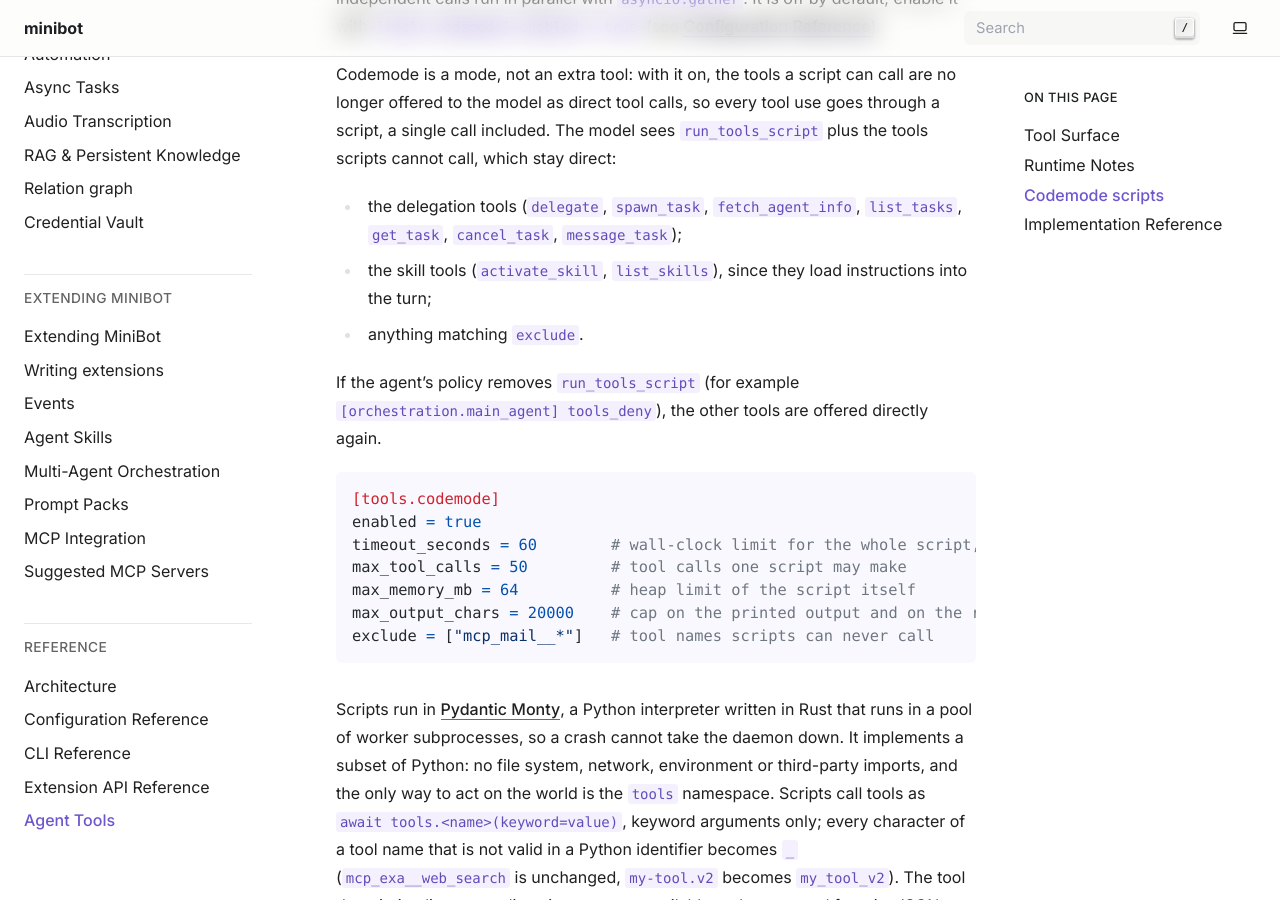
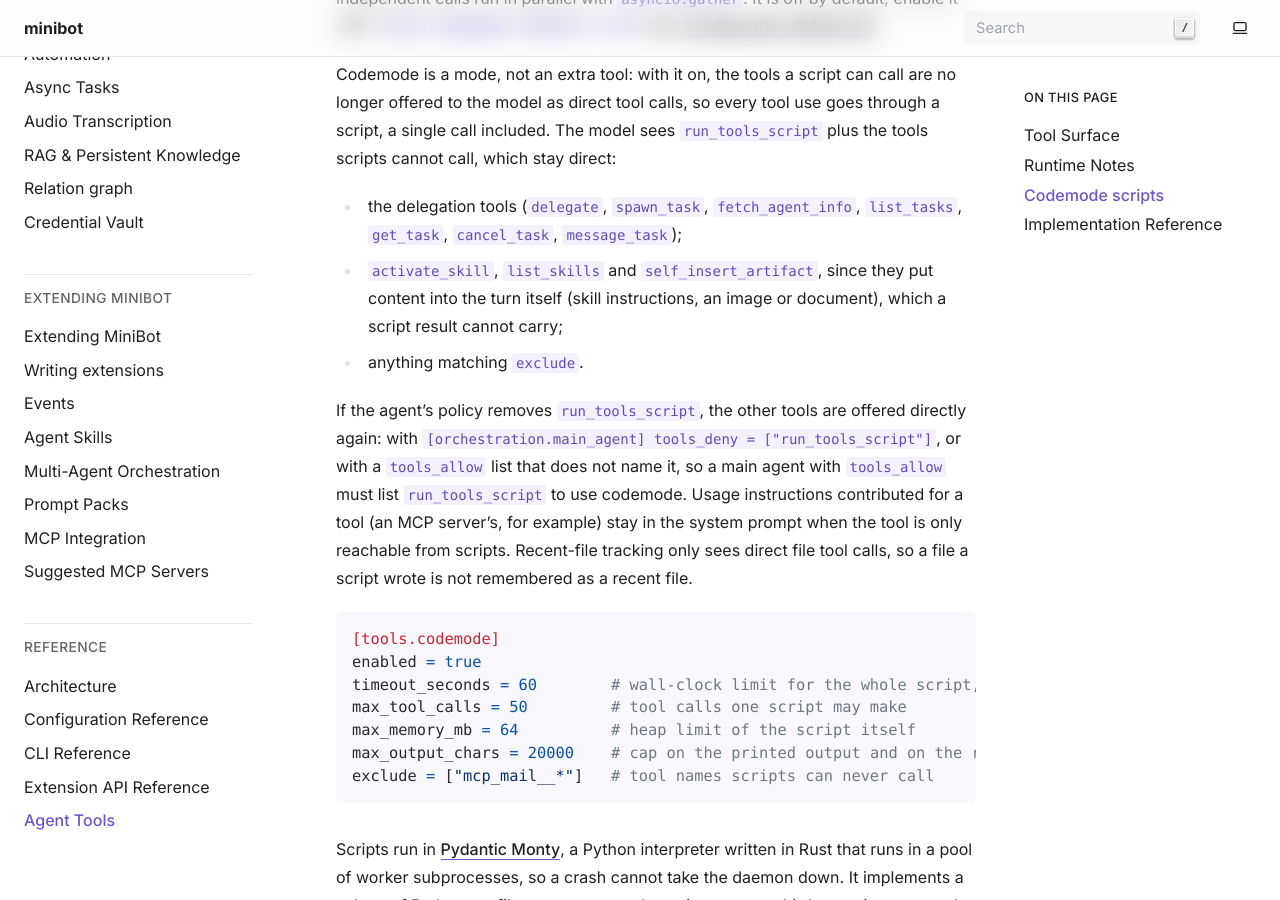
Before and after one commit to sonic182/minibot, a Sphinx documentation site: the page built from docs/tools.rst, in a window 1280 px wide and 900 px high, scrolled down 7630 px. Built offline with Sphinx 7.4.7, drawn with Linux system fonts in a browser that asks for light colours; some of the changed text lies outside the part shown.

Commit message:
Address review: keep self_insert_artifact direct, keep MCP prompt fragments
- self_insert_artifact stays a direct tool (its directive is only accepted
  from that tool by name), so nested directives are no longer collected.
- The main-agent view reports replaced_tools; extension prompt fragments
  (MCP server instructions) are selected over them too.
- Cap the names-only list in the script description at 100.
- Docs: tools_allow must name run_tools_script, tools_deny-only
  specialists get it, recent-file tracking only sees direct calls.

```diff
--- a/config.example.toml
+++ b/config.example.toml
@@ -314,7 +314,8 @@ max_limit = 100
 
 # Codemode: one tool, run_tools_script, where the model writes a short Python script that calls the agent's other
 # tools (`await tools.<name>(keyword=value)`, parallel with asyncio.gather) and gets back only what it prints and
-# returns. Those tools are then no longer direct tool calls; delegation and skill tools and `exclude` stay direct.
+# returns. Those tools are then no longer direct tool calls; delegation tools, activate_skill / list_skills /
+# self_insert_artifact and `exclude` stay direct (a main agent tools_allow must name run_tools_script).
 # Scripts discover tools with list_tools() / describe_tool(name) and cut big results with text(value, limit=...).
 # Scripts run in the Monty sandbox (extra: codemode, `poetry install --extras codemode`); every nested call
 # goes through the agent's normal tool pipeline, so approvals and tools_allow/tools_deny still apply. For task
--- a/docs/tools.rst
+++ b/docs/tools.rst
@@ -267,11 +267,16 @@ as direct tool calls, so every tool use goes through a script, a single call inc
 
 - the delegation tools (``delegate``, ``spawn_task``, ``fetch_agent_info``, ``list_tasks``, ``get_task``,
   ``cancel_task``, ``message_task``);
-- the skill tools (``activate_skill``, ``list_skills``), since they load instructions into the turn;
+- ``activate_skill``, ``list_skills`` and ``self_insert_artifact``, since they put content into the turn itself
+  (skill instructions, an image or document), which a script result cannot carry;
 - anything matching ``exclude``.
 
-If the agent's policy removes ``run_tools_script`` (for example ``[orchestration.main_agent] tools_deny``), the
-other tools are offered directly again.
+If the agent's policy removes ``run_tools_script``, the other tools are offered directly again: with
+``[orchestration.main_agent] tools_deny = ["run_tools_script"]``, or with a ``tools_allow`` list that does not name
+it, so a main agent with ``tools_allow`` must list ``run_tools_script`` to use codemode. Usage instructions
+contributed for a tool (an MCP server's, for example) stay in the system prompt when the tool is only reachable
+from scripts. Recent-file tracking only sees direct file tool calls, so a file a script wrote is not remembered as
+a recent file.
 
 .. code-block:: toml
 
@@ -357,13 +362,12 @@ What a script can call
    raises reaches the script as an exception (``ValueError`` for rejected arguments, ``PermissionError`` for a denied
    approval, ``RuntimeError`` otherwise); catch it to continue. A script that ends on an uncaught
    ``PermissionError`` from a denial returns the ``tool_approval:denied`` error, like a direct call; a denial the
-   script wraps in another exception type is an ordinary ``codemode:script_error``. The delegation and skill tools,
+   script wraps in another exception type is an ordinary ``codemode:script_error``. The tools listed above as direct,
    ``run_tools_script`` itself and anything matching ``exclude`` are never exposed (they stay direct tools), and
    nested calls do not count against the agent's own per-turn tool-call cap. MCP tools appear under their exposed names; for lazy MCP servers that means
    ``mcp_<server>__list_tools`` and ``mcp_<server>__call_tool``. Large nested results arrive as a preview plus a file
-   path, as they do for a direct call. A message directive from a nested call (``self_insert_artifact`` adding an
-   image or document to the conversation) is returned with the script's result, so it still reaches the turn when
-   the script succeeds.
+   path, as they do for a direct call. A tool that returns a message directive loses it when called from a script,
+   which is why ``self_insert_artifact`` stays a direct tool.
 
 Time and call limits
    ``timeout_seconds`` is wall-clock time for the whole script, nested calls included, except the time a nested
@@ -390,8 +394,8 @@ Specialists
    In task workers the tool is opt-in like the other bundled extensions: list ``"codemode"`` in
    ``[tasks] worker_extensions`` and name ``run_tools_script`` in a specialist's ``tools_allow``; its scripts then
    call the tools that specialist itself has, and those tools are no longer direct calls for it. A
-   ``tools_deny``-only specialist gets it too. A specialist that does not claim it, and a task without an agent,
-   keep their tools as direct calls.
+   ``tools_deny``-only specialist gets it too, unless its ``tools_deny`` names ``run_tools_script``. A
+   ``tools_allow`` specialist that does not name it, and a task without an agent, keep their tools as direct calls.
 
 Trust model
    Monty keeps the script itself away from the file system, network and environment, and every effect is a tool
```
Also changed, not shown: CHANGELOG.md (+8 -6 lines), 6 other files.
